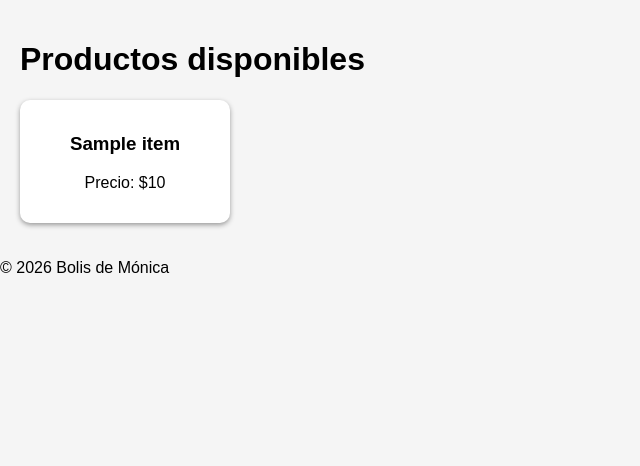
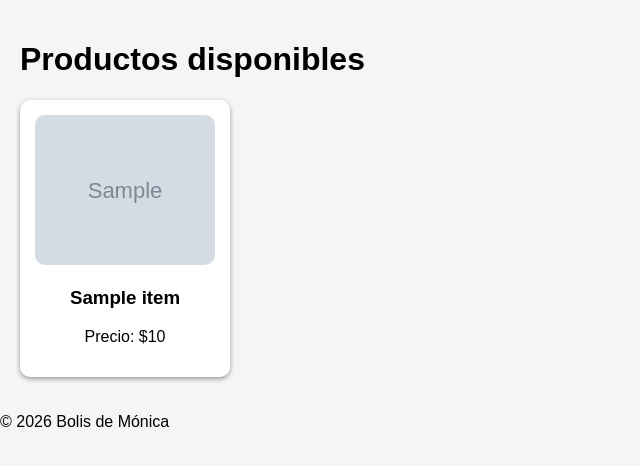
Before and after one commit to MonicaZ1996/Proyecto-Bolis-Monica, a Flask app: template templates/producto.html in a window 1280 px wide. Shown: the part 138-604 px from the top of the page, without its empty margins (0-640 px from the left). Run offline with Flask 3, Linux system fonts and the light colour scheme; the template is opened without the code that fills it: most values are stand-ins (such as "Sample title", 1, 10 or a date in 2020); grey boxes marked "Sample" are stand-in pictures.

Commit message:
correccion final 10

```diff
--- a/app.py
+++ b/app.py
@@ -15,14 +15,13 @@ def inicio():
 @app.route('/productos')
 def productos():
     lista_productos = [
-        {"nombre": "Boli de Fresa", "precio": 1.00},
-        {"nombre": "Boli de Mango", "precio": 1.00},
-        {"nombre": "Boli de Oreo", "precio": 1.50},
-        {"nombre": "Boli de Coco", "precio": 1.00},
-        {"nombre": "Boli de Mora", "precio": 1.00},
+        {"nombre": "Boli de Fresa", "precio": 1.00, "imagen": "fresa.png"},
+        {"nombre": "Boli de Mango", "precio": 1.00, "imagen": "mango.jpg"},
+        {"nombre": "Boli de Oreo", "precio": 1.50, "imagen": "oreo.png"},
+        {"nombre": "Boli de Coco", "precio": 1.00, "imagen": "coco.jpg"},
+        {"nombre": "Boli de Mora", "precio": 1.00, "imagen": "mora.png"},
     ]
     return render_template("productos.html", productos=lista_productos)
-
 # -------------------------
 #   RUTA DINÁMICA
 # -------------------------
--- a/static/styles.css
+++ b/static/styles.css
@@ -40,3 +40,10 @@ main {
     box-shadow: 0 2px 5px #999;
     text-align: center;
 }
+
+.card img {
+    width: 100%;
+    height: 150px;
+    object-fit: cover;
+    border-radius: 10px;
+}
--- a/templates/producto.html
+++ b/templates/producto.html
@@ -6,6 +6,7 @@
 <div class="productos-lista">
     {% for item in productos %}
         <div class="card">
+            <img src="{{ url_for('static', filename='img/' + item.imagen) }}" alt="{{ item.nombre }}">
             <h3>{{ item.nombre }}</h3>
             <p>Precio: ${{ item.precio }}</p>
         </div>
```
